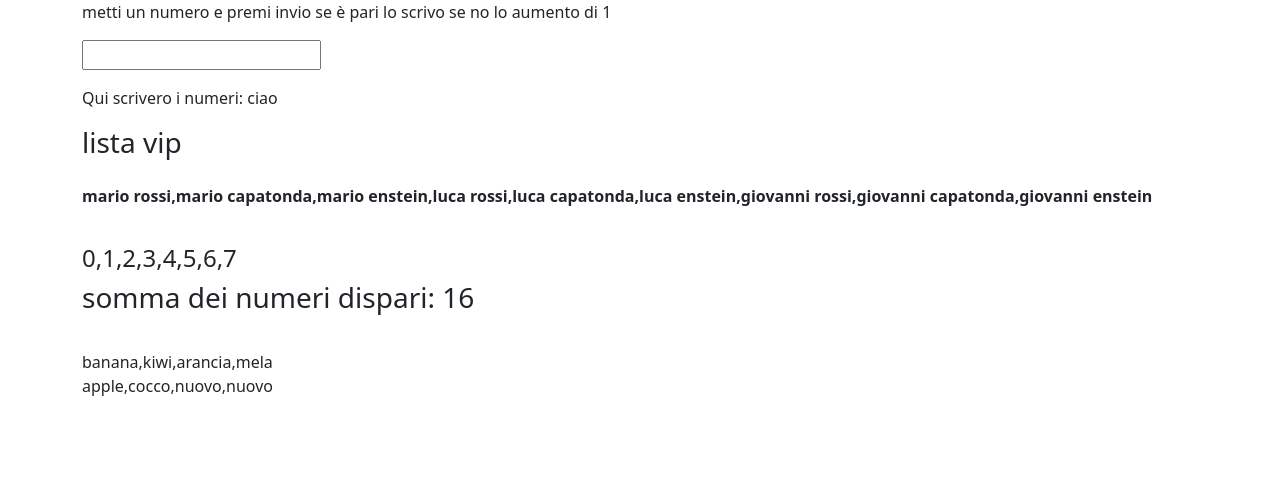
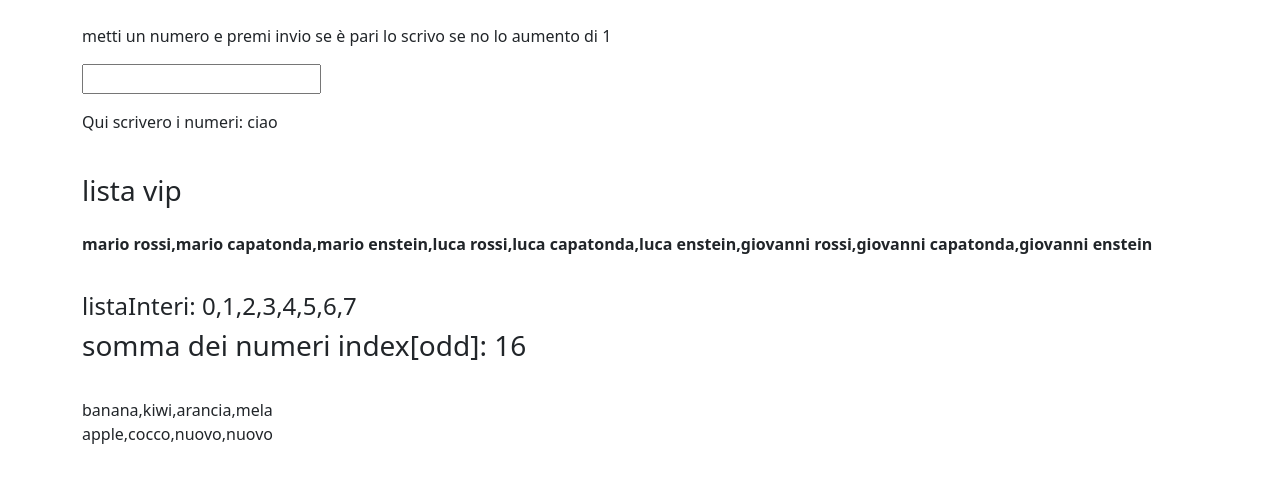
Before and after one commit to Mattia-Rollo/js-jsnacks-blocco-2, a plain HTML site: page index.html in a window 1280 px wide. Drawn offline with nearby package versions, Linux system fonts and the light colour scheme.

Commit message:
little changes

```diff
--- a/index.html
+++ b/index.html
@@ -9,7 +9,7 @@
     <title>Jsnacks 2</title>
 </head>
 <body>
-    <div class="container-md "><div class="row">
+    <div class="container-md py-4"><div class="row">
         <div class="col">
                 <div>metti un numero e premi invio se è pari lo scrivo se no lo aumento di 1</div>
                 <div id="wrapper">Qui scrivero i numeri: <span>ciao</span></div>
--- a/js/script.js
+++ b/js/script.js
@@ -69,8 +69,8 @@ for (let i = 0; i < listaInteri.length; i++){
         somma += parseInt(listaInteri[i]);
     }
 }
-wrapper3.innerHTML = listaInteri;
-spanSomma.innerHTML = 'somma dei numeri dispari: ' + somma;
+wrapper3.innerHTML = 'listaInteri: ' + listaInteri;
+spanSomma.innerHTML = 'somma dei numeri index[odd]: ' + somma;
 // wrapper3.append(spanSomma);
 wrapper3.append(spanSomma);
 console.log(somma);
```
